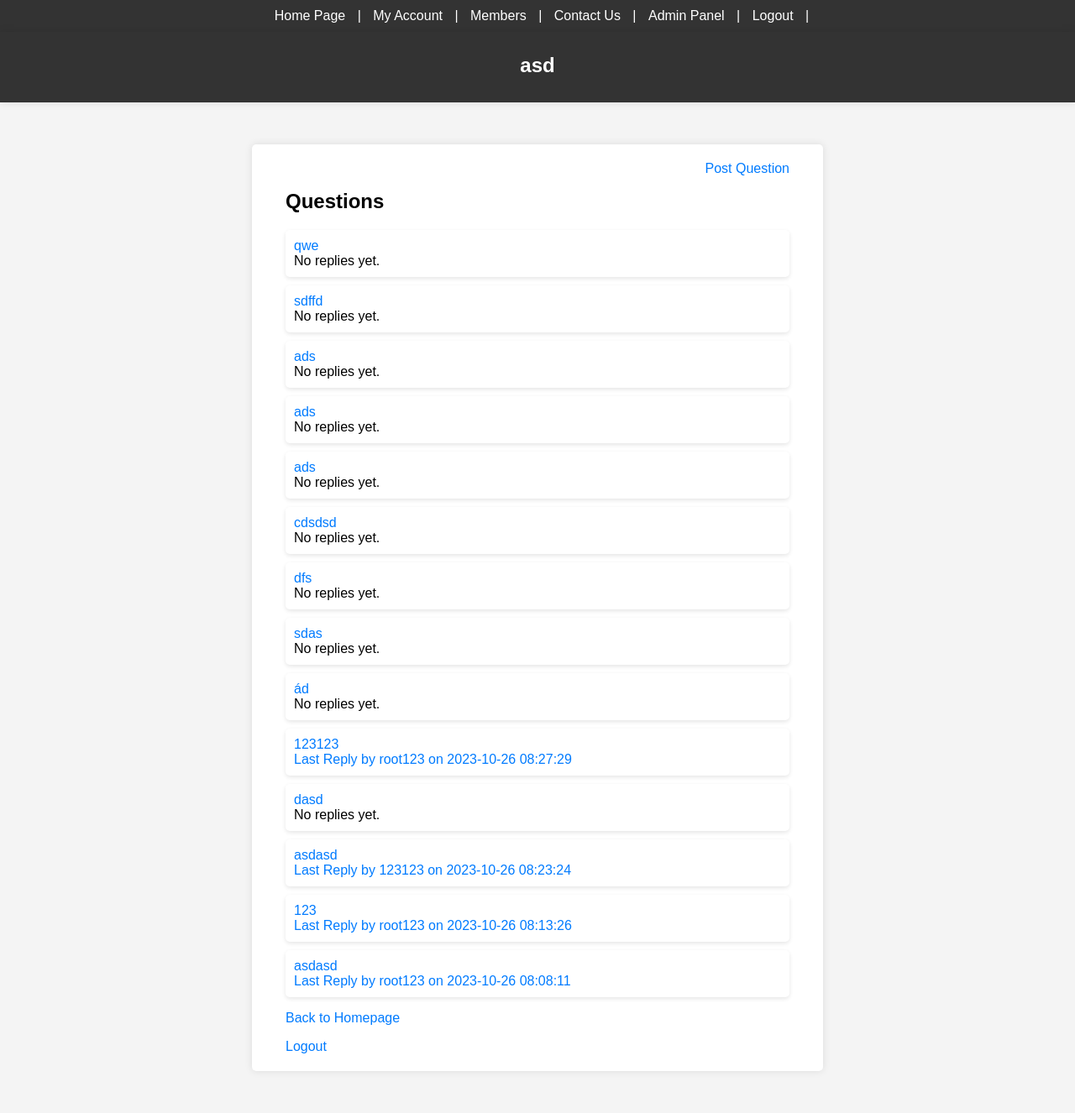
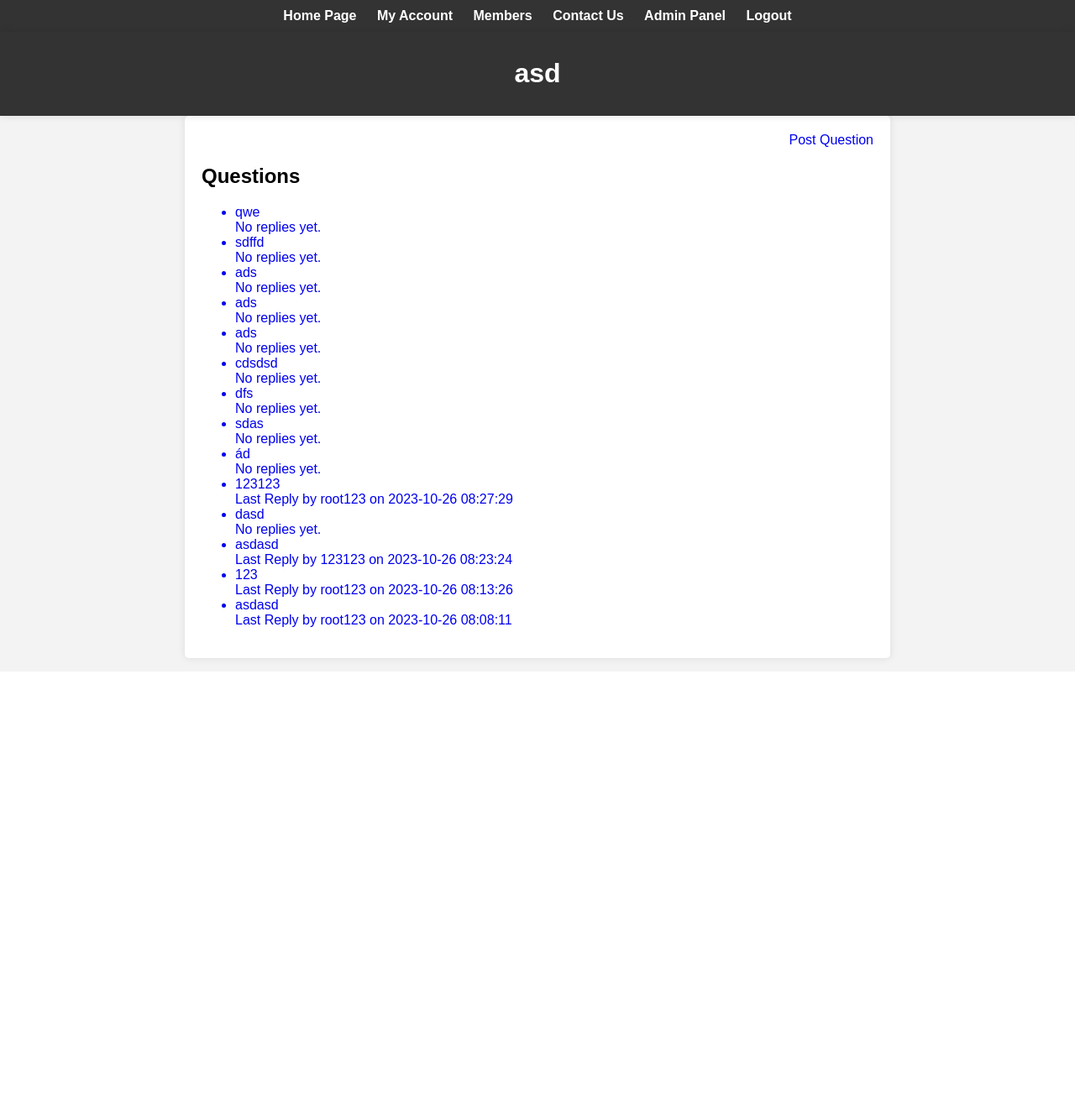
Before and after one commit to ptmp25/php-forum, a PHP site: page /topic.php?id=29 in a window 1280 px wide. Shown: the whole page at 84% size. After the commit the page ends 792 px from the top, so only its background shows below. Run offline with PHP 8.4, Linux system fonts and the light colour scheme; a user stored in the database is signed in; data comes from the database, SQL or seed files in the repository.

Commit message:
Update UI and fix bugs

```diff
--- a/header.php
+++ b/header.php
@@ -1,24 +1,28 @@
 <!DOCTYPE html>
 <html>
+
 <head>
     <title>Forum</title>
     <link rel="stylesheet" href="style.css">
 </head>
+
 <body>
-<div class="header">
-    <a href="homepage.php">Home Page</a> |
-    <a href="account.php">My Account</a> |
-    <a href="member.php">Members</a> |
-    <a href="contact.php">Contact Us</a> |
-    <?php
+    <header class="header">
+        <nav>
+            <a href="homepage.php">Home Page</a>
+            <a href="account.php">My Account</a>
+            <a href="member.php">Members</a>
+            <a href="contact.php">Contact Us</a>
+            <?php
 
-        if (isset($_SESSION['role']) && $_SESSION['role'] === 'admin')
-            // Display the "Admin Panel" link for admin users
-            echo '<a href="admin_panel.php">Admin Panel</a> | '
+            if (isset($_SESSION['role']) && $_SESSION['role'] === 'admin')
+                // Display the "Admin Panel" link for admin users
+                echo '<a href="admin_panel.php">Admin Panel</a>  '
 
-    ?>
-    <a href="logout.php">Logout</a> |
+                ?>
+            <a href="logout.php">Logout</a>
+        </nav>
+    </header>
+</body>
 
-</div>
-</body>
 </html>
--- a/question.php
+++ b/question.php
@@ -170,13 +170,9 @@ if (isset($_GET["id"])) {
         <h2>Post a Reply</h2>
         <form method="post" action="">
             <input type="hidden" name="question_id" value="<?php echo $question_id; ?>">
-            <textarea name="reply_content" rows="4" required></textarea><br>
+            <textarea name="reply_content" rows="4" cols="70" required></textarea><br>
             <input type="submit" name="submit" value="Post Reply">
         </form>
-
-        <a href="topic.php?id=<?php echo $topic_id; ?>">Back to Topic</a>
-        <a href="homepage.php">Back to Homepage</a>
-        <a href="logout.php">Logout</a>
     </div>
 </body>
 
--- a/style.css
+++ b/style.css
@@ -18,283 +18,23 @@ body {
     background-color: #333;
     color: #fff;
     text-align: center;
+    position: sticky;
     padding: 10px 0;
     box-shadow: 0px 0px 10px rgba(0, 0, 0, 0.1);
+    justify-content: space-between;
 }
 
-.header a,
-a.create-topic,
-a.logout {
+.header a {
     color: #fff;
-    text-decoration: none;
-    margin: 0 auto;
-    padding: 5px 10px;
-    border-radius: 5px;
-    transition: background-color 0.3s;
-    width: 10%;
+    padding: 10px;
+    font-weight: bold;
 }
 
-.header a:hover,
-a.create-topic:hover,
-a.logout:hover {
-    background-color: #555;
-}
-
-.content {
-    padding: 20px;
-}
-
-.welcome-message {
-    font-size: 20px;
-    padding: 10px 15px;
-    margin-top: 15px;
-    background-color: #f9f9f9;
-    border-radius: 5px;
-    box-shadow: 0px 0px 10px rgba(0, 0, 0, 0.1);
-    display: inline-block;
-    /* this will ensure the box wraps tightly around the text */
-}
-
-h1 {
-    font-size: 28px;
-    text-align: center;
-    color: #007BFF;
-    margin-bottom: 20px;
-}
-
-h1 span {
-    font-weight: bold;
-    color: #333;
-}
-
-h2 {
-    color: #333;
-    font-size: 24px;
-    margin-top: 10px;
-}
-
-ul {
-    list-style-type: none;
-    padding: 0;
-}
-
-li {
-    background-color: #fff;
-    margin-bottom: 10px;
-    padding: 10px;
-    border-radius: 5px;
-    box-shadow: 0 2px 5px rgba(0, 0, 0, 0.1);
-}
-
-a,
-a.admin-username {
-    color: #007BFF;
-    text-decoration: none;
-}
-
-table {
-    width: 100%;
-    border-collapse: collapse;
-    margin-top: 20px;
-    border: 1px solid #ccc;
-}
-
-th,
-td {
-    padding: 10px;
-    text-align: left;
-}
-
-th {
-    background-color: #333;
-    color: #fff;
-}
-
-a:hover {
-    text-decoration: underline;
-}
-
-small {
-    color: #888;
-}
-
-form {
-    display: inline;
-}
-
-input[type="submit"] {
-    background-color: #FF5722;
-    color: white;
-    padding: 5px 10px;
-    border: none;
-    border-radius: 4px;
-    cursor: pointer;
-    margin-left: 10px;
-}
-
-input[type="submit"]:hover {
-    background-color: #E64A19;
-}
-
-.table-container {
-    overflow-x: auto;
-}
-
-.profile-pic {
-    max-width: 150px;
-    display: block;
-    margin: 0 auto;
-    margin-bottom: 15px;
-    border: #555 2px solid;
-}
-
-.create-topic, .logout {
-    background-color: #007BFF;
-    color: #fff;
-    padding: 5px 10px;
-    border: none;
-    border-radius: 4px;
-    cursor: pointer;
-    margin: 10px;
-    display: block;
-
-}
-
-body {
-    font-family: 'Arial', sans-serif;
-    background-color: #f4f4f4;
-    margin: 0;
-    padding: 0;
-}
-
-.container {
-    max-width: 600px;
-    margin: 50px auto;
-    background-color: #fff;
-    border-radius: 5px;
-    box-shadow: 0 0 10px rgba(0,0,0,0.1);
-    padding: 20px 40px;
-}
-
-h1, h2 {
-    color: #000000;
-}
-
-.success-message, .error-message {
-    padding: 10px;
-    border-radius: 3px;
-    margin: 10px 0;
-    text-align: center;
-}
-
-.success-message {
-    background-color: #d4edda;
-    color: #155724;
-    border: 1px solid #c3e6cb;
-}
-
-.error-message {
-    background-color: #f8d7da;
-    color: #721c24;
-    border: 1px solid #f5c6cb;
-}
-
-label {
-    display: block;
-    margin-top: 10px;
-    color: #555;
-}
-
-select, textarea, input[type="submit"] {
-    /* width: 100%; */
-    padding: 10px;
-    margin-top: 8px;
-    border: 1px solid #ddd;
-    border-radius: 3px;
-    font-size: 14px;
-}
-
-input[type="submit"] {
-    background-color: #007bff;
-    color: white;
-    cursor: pointer;
-    transition: background-color 0.3s;
-}
-
-input[type="submit"]:hover {
-    background-color: #0056b3;
+nav a:hover {
+    background-color: #585858;
+    color: #f2f2f2;
 }
 
 a {
-    /* display: block; */
-    text-align: center;
-    margin-top: 20px;
-    color: #007bff;
     text-decoration: none;
-    transition: color 0.3s;
 }
-
-a:hover {
-    color: #0056b3;
-}
-img {
-    max-width: 100%;
-    border-radius: 5px;
-}
-.topic-title {
-    font-size: 24px;
-    margin-bottom: 20px;
-    color: #ffffff;
-}
-/* Apply styles to the profile picture */
-.profile-pic {
-    max-width: 150px;
-    height: auto;
-    border: 1px solid #ddd;
-    border-radius: 5px;
-    margin-top: 10px;
-}
-.form-section {
-    margin: 10px auto;
-    height: 100%;
-    width: 300px;
-    background-color: #fff;
-    border-radius: 5px;
-    line-height: 1.5;
-    font-weight: 400;
-}
-.form-section input {
-    border: 0.5px solid black;
-    border-radius: 3px;
-    padding: 5px;
-}
-
-.submit-button{
-    display: block;
-    text-align: center !important;
-}
-
-.submit-button input{
-    width: 150px;
-}
-
-.form-group{
-    margin: 0 auto;
-}
-
-.container li {
-    text-align: left;
-}
-
-.replies,
-.replies:hover,
-.replies:visited,
-.replies:active {
-    text-decoration: none;
-    color: black;
-}
-
-.input-group {
-    margin: 0 auto;
-    width: 100%;
-}
--- a/topic.php
+++ b/topic.php
@@ -134,7 +134,8 @@ if (isset($_POST["submit"])) {
                     <li>
                         <?php echo $question['title']; ?>
                         <?php if ($question['last_reply_username'] && $question['last_reply_timestamp']): ?>
-                            <div>Last Reply by
+                            <div class="replies">
+                                Last Reply by
                                 <?php echo $question['last_reply_username']; ?> on
                                 <?php echo $question['last_reply_timestamp']; ?>
                             </div>
@@ -145,11 +146,6 @@ if (isset($_POST["submit"])) {
                 </a>
             <?php endforeach; ?>
         </ul>
-
-        <div style="margin-top: 1rem;">
-            <a href="homepage.php">Back to Homepage</a><br>
-            <a href="logout.php" style="margin-top: 1rem; display: inline-block;" class="btn">Logout</a>
-        </div>
     </div>
 </body>
 
```
Also changed, not shown: homepage.php (+6 -5 lines), login.php (+38 -25 lines), register.php (+25 -9 lines).
